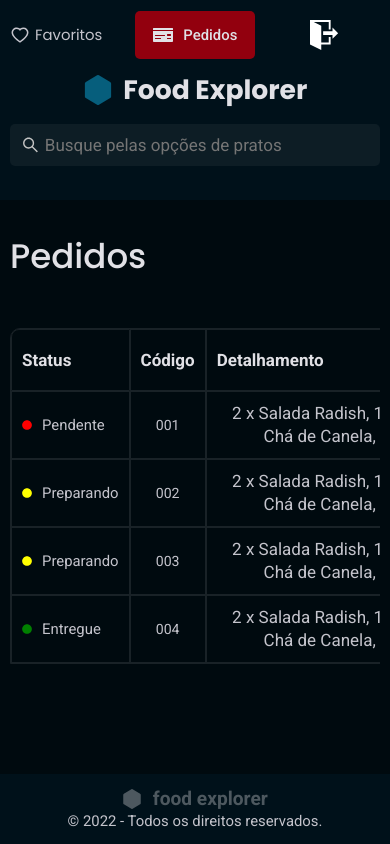
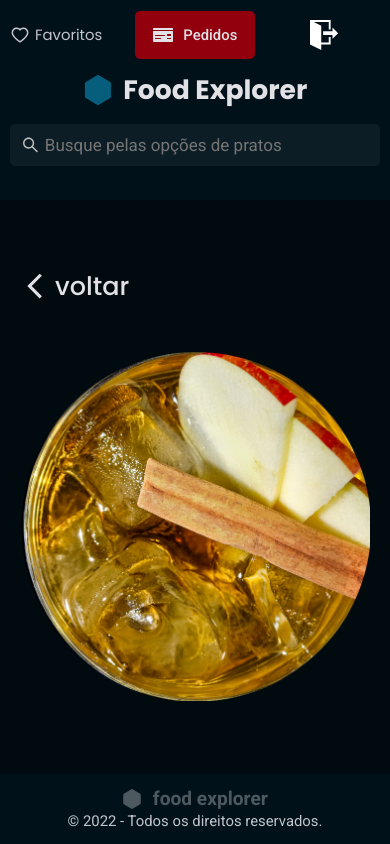
Before and after one commit to EduardoNGomes/Front_end_Explorer_Food, a React (Vite) app: page / in a window 390 px wide. Built offline with nearby package versions, Linux system fonts and the light colour scheme.

Commit message:
Create page Food  mobile version

```diff
--- a/src/components/Button/style.js
+++ b/src/components/Button/style.js
@@ -5,6 +5,7 @@ export const Container = styled.button`
   max-height: 50px;
   background: ${({ theme }) => theme.COLORS.RED};
   display: flex;
+  justify-content: center;
   gap: 10px;
 
   align-items: center;
--- a/src/main.jsx
+++ b/src/main.jsx
@@ -19,7 +19,7 @@ ReactDOM.createRoot(document.getElementById('root')).render(
   <React.StrictMode>
     <ThemeProvider theme={theme}>
       <GlobalStyle/>
-      <Orders/>
+      <Food/>
     </ThemeProvider>
   </React.StrictMode>
 )
--- a/src/pages/Food/style.js
+++ b/src/pages/Food/style.js
@@ -10,14 +10,25 @@ export const Container = styled.div`
     'content'
     'footer';
 
-  overflow-y: auto;
+  @media (max-width: 1024px) {
+    grid-template-rows: 200px auto 70px;
+  }
+  @media (max-width: 400px) {
+    grid-template-rows: auto auto 70px;
+  }
 `
 
 export const Content = styled.div`
   grid-area: content;
-  margin: 30px auto;
+
+  padding: 0 10px;
+  margin: 0 auto;
+
   width: 100%;
-  max-width: 1120px;
+  max-width: 1280px;
+  height: 60vh;
+
+  overflow-y: auto;
 
   > button {
     font-size: 2.4rem;
@@ -107,4 +118,36 @@ export const Content = styled.div`
       }
     }
   }
+
+  @media (max-width: 1000px) {
+    padding: 20px;
+    .info-plate {
+      img {
+        height: 250px;
+      }
+    }
+  }
+  @media (max-width: 400px) {
+    .info-plate {
+      flex-direction: column;
+      img {
+        height: auto;
+      }
+
+      .valueAndQuantity {
+        flex-direction: column;
+      }
+
+      .infos .valueAndQuantity {
+        .quantity {
+          > div {
+            width: 100%;
+            display: flex;
+            justify-content: center;
+            font-size: 2.6rem;
+          }
+        }
+      }
+    }
+  }
 `
```
